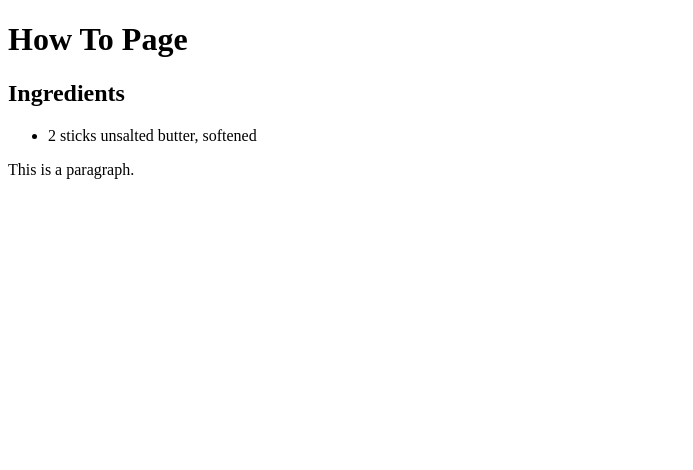
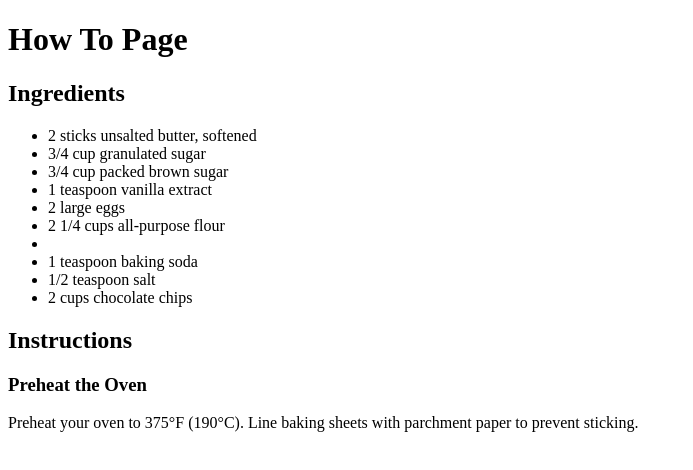
Before and after one commit to Lehigh-University-Design/how-to-website-kaaitlinmurphy, a plain HTML site: page index.html in a window 1280 px wide. Shown: the whole page, without its empty margins (0-693 px from the left). Drawn offline with Linux system fonts and the light colour scheme.

Commit message:
Update index.html

```diff
--- a/index.html
+++ b/index.html
@@ -10,8 +10,19 @@
     <h2>Ingredients</h2>
     <ul>
       <li>2 sticks unsalted butter, softened</li>
+      <li>3/4 cup granulated sugar</li>
+      <li>3/4 cup packed brown sugar</li>
+      <li>1 teaspoon vanilla extract</li>
+      <li>2 large eggs</li>
+      <li>2 1/4 cups all-purpose flour</li>
+      <li></li>
+      <li>1 teaspoon baking soda</li>
+      <li>1/2 teaspoon salt</li>
+      <li>2 cups chocolate chips</li>
     </ul>
-  <p>This is a paragraph.</p>
+    <h2>Instructions</h2>
+    <h3>Preheat the Oven</h3>
+    <p>Preheat your oven to 375°F (190°C). Line baking sheets with parchment paper to prevent sticking.</p>
 
   </body>
 </html>
```
